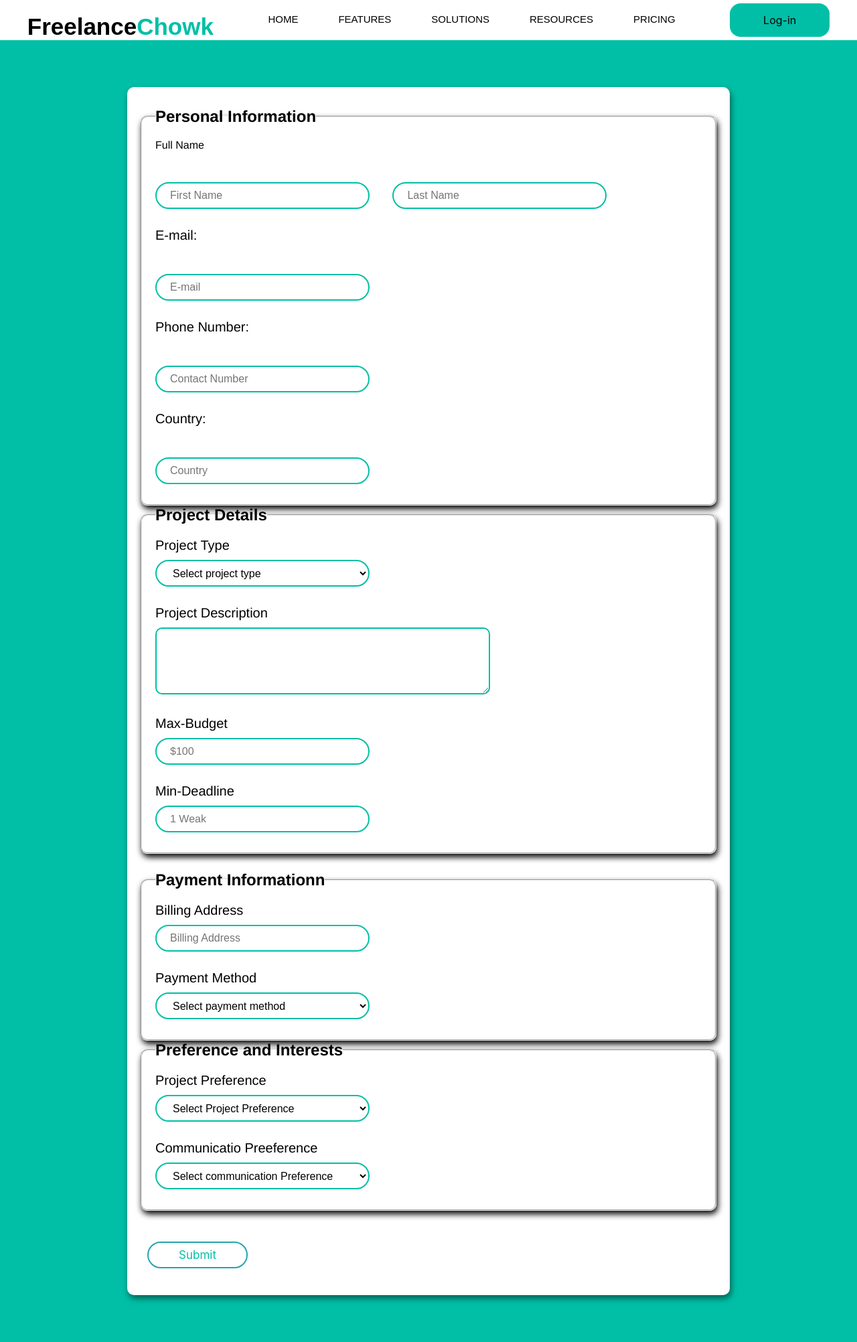
After one commit to daoneytbatue/FreelanceChowk, a Node server app: template views/client_questionare.ejs in a window 1280 px wide. The commit adds this page. Shown: the whole page at 67% size. Run offline with Node 20, Linux system fonts and the light colour scheme; the template is opened without the code that fills it, so the values that code supplies are empty; some libraries are stand-ins or nearby versions.

Commit message:
client questionare

```diff
--- a/public/stylesheets/questionare.css
+++ b/public/stylesheets/questionare.css
@@ -79,7 +79,7 @@ input[type="url"] {
     }
 }
 
-.experience textarea {
+.your_skills textarea {
     font-size: 16px;
     padding: 10px;
     margin: 0px 30px 10px 0px;
@@ -107,3 +107,37 @@ input[type="url"] {
         background: #fdfdfd;
     }
 }
+
+select {
+    padding: 0 20px;
+    margin: 0px 30px 10px 0px;
+    height: 40px;
+    width: 20rem;
+    border: none;
+    border-radius: 20px;
+    background: #fff;
+    color: black;
+    border: 2px solid #00bfa6;
+    font-size: 16px;
+
+    &:focus {
+        /* background: #00c5ab; */
+        border: 2px solid blue;
+    }
+}
+
+label {
+    display: block;
+    margin-bottom: 10px;
+    font-size: 20px;
+}
+
+.experience textarea {
+    font-size: 16px;
+    padding: 10px;
+    margin: 0px 30px 10px 0px;
+    border: 2px solid #00bfa6;
+    border-radius: 10px;
+    width: 500px;
+    height: 100px;
+}
--- /dev/null
+++ b/views/client_questionare.ejs
@@ -0,0 +1,146 @@
+<!DOCTYPE html>
+<html lang="en">
+
+<head>
+    <meta charset="UTF-8">
+    <meta name="viewport" content="width=device-width, initial-scale=1.0">
+    <link rel="stylesheet" href="CSS/style.css">
+    <link rel="stylesheet" href="CSS/questionare.css">
+    <title>Clients Questionnaire</title>
+</head>
+
+<body>
+    <nav>
+        <div class="navbar">
+            <div class="aryanlogo">
+                <a href="index.html">Freelance<span class="free">Chowk</span></a>
+            </div>
+            <div class="menu-btn">
+                <button class="icon" onclick="mega_menu()">
+                    <i class="fa-solid fa-bars"></i>
+                </button>
+                <ul class="nav-menu">
+                    <li>HOME</li>
+                    <li>FEATURES</li>
+                    <li>SOLUTIONS</li>
+                    <li>RESOURCES</li>
+                    <li>PRICING</li>
+                </ul>
+            </div>
+            <div class="log-in-btn">
+                <a class="nav-connect" href="login.html">
+                    Log-in
+                </a>
+            </div>
+        </div>
+    </nav>
+    <main class="container">
+        <form action="/" id="questionnaire" method="post">
+            <section class="personal_info">
+                <fieldset>
+                    <legend>
+                        <h2>Personal Information</h2>
+                    </legend>
+                    <div class="name">
+                        <label for="name">Full Name </label><br><br>
+                        <input type="text" id="name1" required placeholder="First Name">
+                        <input type="text" id="name2" required placeholder="Last Name">
+                    </div><br>
+
+                    <label for="email">E-mail:</label><br><br>
+                    <input type="email" id="email" required placeholder="E-mail">
+                    <br><br>
+
+                    <label for="phone">Phone Number:</label><br><br>
+                    <input type="tel" id="phone" required placeholder="Contact Number">
+                    <br><br>
+
+                    <label for="country">Country:</label><br><br>
+                    <input type="text" id="country" required placeholder="Country">
+                </fieldset>
+            </section>
+
+            <section class="skills">
+                <fieldset class="your_skills">
+                    <legend>
+                        <h2>Project Details</h2>
+                    </legend>
+
+                    <label for="projectType">Project Type</label>
+                    <select name="projectType" id="project_type" required>
+                        <option value="" disabled selected>Select project type</option>
+                        <option value="webDevelopment">Website Developement</option>
+                        <option value="appDevelopment">App Developement</option>
+                        <option value="graphicDeesign">Graphic Design</option>
+                        <option value="wriing">Writing</option>
+                        <option value="Editing">Editing</option>
+                    </select>
+                    <br><br>
+
+                    <label for="Description">Project Description </label>
+                    <textarea name="description" id="desctiption" required></textarea>
+                    <br><br>
+
+                    <label for="budget">Max-Budget</label>
+                    <input type="text" name="budget" id="budget" required placeholder="$100">
+                    <br><br>
+
+                    <label for="deadline">Min-Deadline</label>
+                    <input type="text" name="deadline" required placeholder="1 Weak">
+
+                </fieldset>
+            </section>
+
+            <section class="payment">
+                <fieldset>
+                    <legend>
+                        <h2>Payment Informationn</h2>
+                    </legend>
+                    <label for="address">Billing Address</label>
+                    <input type="text" id="address" required placeholder="Billing Address">
+                    <br><br>
+
+                    <label for="method">Payment Method</label>
+                    <select name="paymentMethod" id="paymentMethod">
+                        <option value="" disabled selected>Select payment method</option>
+                        <option value="debitCard">Debit card</option>
+                        <option value="creditCard">Credit card</option>
+                        <option value="paypal">PayPal</option>
+                        <option value="upi">UPI</option>
+                    </select>
+
+                </fieldset>
+            </section>
+
+            <section class="project_preference">
+                <fieldset>
+                    <legend>
+                        <h2>Preference and Interests</h2>
+                    </legend>
+                    <label for="preference">Project Preference</label>
+                    <select name="preference" id="preference">
+                        <option value="" selected disabled>Select Project Preference</option>
+                        <option value="industry">Industry</option>
+                        <option value="niche">Niche</option>
+                    </select>
+                    <br><br>
+
+                    <label for="communication">Communicatio Preeference</label>
+                    <select name="preference" id="preference">
+                        <option value="" selected disabled>Select communication Preference</option>
+                        <option value="email">E-Mail</option>
+                        <option value="chat">Chat</option>
+                        <option value="phone">Phone</option>
+                    </select>
+
+                </fieldset>
+            </section>
+            <br><br>
+            <button type="submit" class="btn">Submit</button>
+        </form>
+    </main>
+
+    <script src="javascript/script.js"></script>
+</body>
+
+</html>
```
